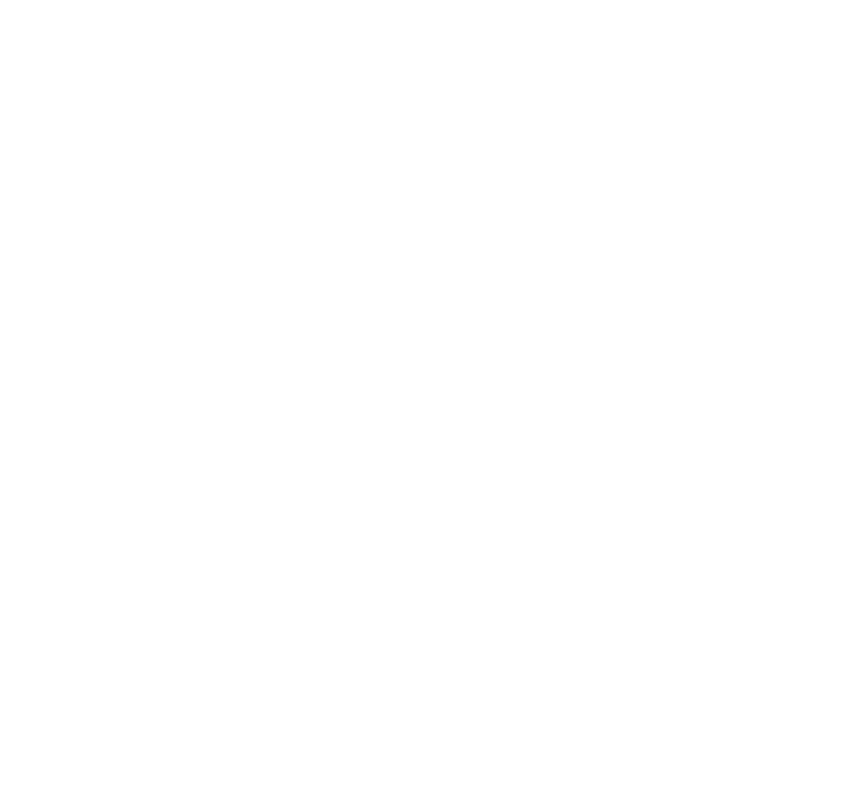
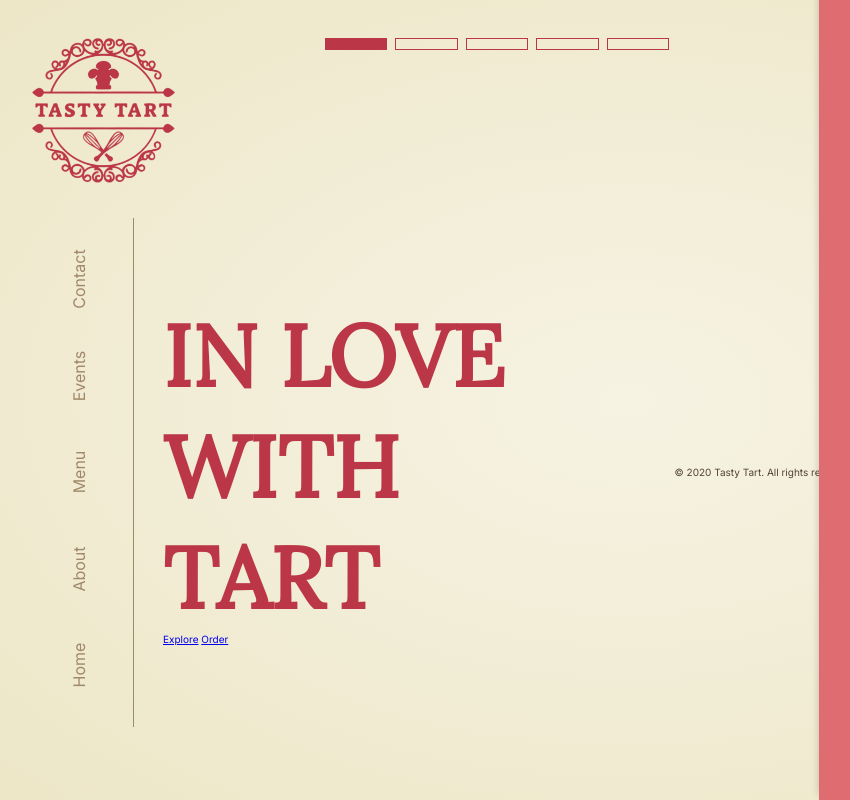
Before and after one commit to junopark919/tasty-tart, a website: page index.html in a window 1280 px wide. Shown: the whole page, without its empty margins (13-863 px from the left). Drawn offline with Linux system fonts and the light colour scheme.

Commit message:
Build the whole basic frame

```diff
--- a/index.html
+++ b/index.html
@@ -6,5 +6,40 @@
     <title>Tasty Tart | Handmade Bakery Cafe</title>
     <link rel="stylesheet" href="css/style.css" />
   </head>
-  <body></body>
+  <body class="default">
+    <header class="header">
+      <img src="img/logo.png" alt="Tasty Tart logo" class="logo" />
+      <nav class="sub-nav">
+        <ul class="sub-nav__list">
+          <li class="chosen"></li>
+          <li></li>
+          <li></li>
+          <li></li>
+          <li></li>
+        </ul>
+      </nav>
+    </header>
+    <main class="main">
+      <nav class="main-nav">
+        <ul class="main-nav__list">
+          <li><a>Home</a></li>
+          <li><a>About</a></li>
+          <li><a>Menu</a></li>
+          <li><a>Events</a></li>
+          <li><a>Contact</a></li>
+        </ul>
+      </nav>
+      <section class="hero">
+        <div class="hero__frame"></div>
+        <div>
+          <h1 class="heading__primary">In love<br />with<br />tart</h1>
+          <a href="#" class="btn__cta">Explore</a>
+          <a href="#" class="btn__cta btn__cta--outline">Order</a>
+        </div>
+        <div>
+          <p class="copyright">© 2020 Tasty Tart. All rights reserved.</p>
+        </div>
+      </section>
+    </main>
+  </body>
 </html>
--- a/sass/main.scss
+++ b/sass/main.scss
@@ -5,13 +5,14 @@ $color-primary-light: #df6c71;
 $color-secondary: #534431;
 $color-secondary-light: #a0886a;
 $color-bg: #ede6c7;
+$color-bg-light: #f6f3e3;
 
 *,
 *::after,
 *::before {
   margin: 0;
   padding: 0;
-  box-sizing: inherit;
+  box-sizing: border-box;
 }
 
 html {
@@ -22,5 +23,106 @@ body {
   font-family: 'Inter', sans-serif;
   font-weight: 400;
   color: $color-secondary;
-  box-sizing: border-box;
+  width: 100%;
+  height: 100vh;
+  padding: 3% 3.5%;
+
+  display: flex;
+  flex-direction: column;
+  justify-content: space-between;
 }
+
+.default {
+  background: radial-gradient($color-bg-light, $color-bg);
+}
+
+.heading__primary {
+  font-family: 'Lora', serif;
+  font-size: 8.6rem;
+  color: $color-primary;
+  text-transform: uppercase;
+}
+
+// HEADER
+.header {
+  display: flex;
+  gap: 15rem;
+
+  .logo {
+    width: 12%;
+    height: 100%;
+    display: block;
+  }
+
+  .sub-nav {
+    width: 35%;
+
+    &__list {
+      display: flex;
+      list-style: none;
+      gap: 0.8rem;
+
+      li {
+        width: 15%;
+        height: 1.2rem;
+        border: 1px solid $color-primary;
+        cursor: pointer;
+      }
+
+      .chosen {
+        background: $color-primary;
+      }
+    }
+  }
+}
+
+// MAIN
+.main {
+  display: flex;
+  height: calc(100% - 12% - 2.5% * 2);
+  align-items: center;
+}
+
+.main-nav {
+  display: flex;
+  justify-content: center;
+  width: 8%;
+  height: 88%;
+
+  &__list {
+    list-style: none;
+    display: flex;
+    flex-direction: column-reverse;
+    justify-content: center;
+    gap: 15%;
+    text-align: center;
+    font-size: 1.6rem;
+    border-right: 1px solid $color-secondary-light;
+    padding: 0 2.4rem;
+
+    li {
+      transform: rotate(-90deg);
+      cursor: pointer;
+      color: $color-secondary-light;
+    }
+  }
+}
+
+.hero__frame {
+  position: absolute;
+  top: 0;
+  right: 0;
+  width: 35%;
+  height: 100%;
+  background: $color-primary-light;
+  box-shadow: 0 -5px 8px rgba(0, 0, 0, 0.2);
+}
+
+section {
+  display: grid;
+  grid-template-columns: 1fr 1fr;
+  width: 100%;
+  height: 100%;
+  align-items: center;
+  padding: 0 3.6rem;
+}
```
Also changed, not shown: css/style.css, img/logo2.png (added).
